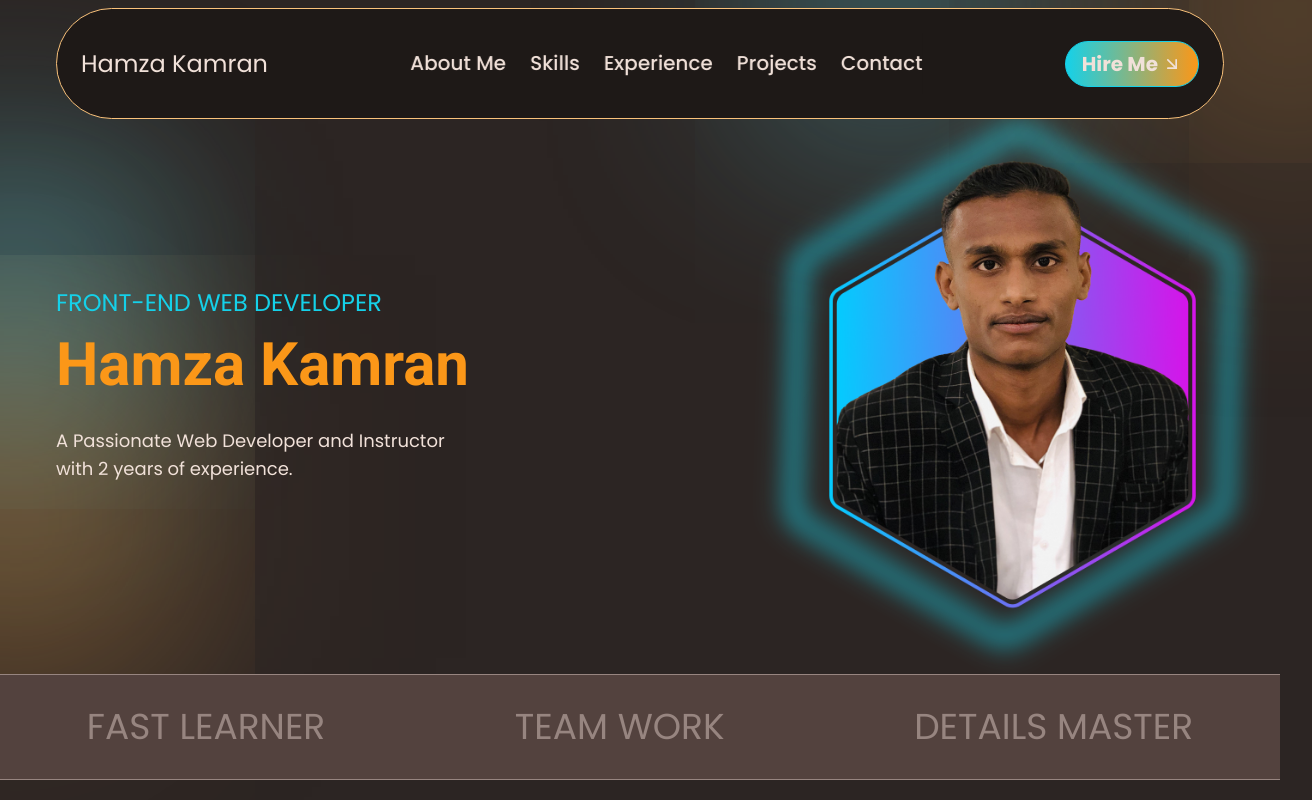
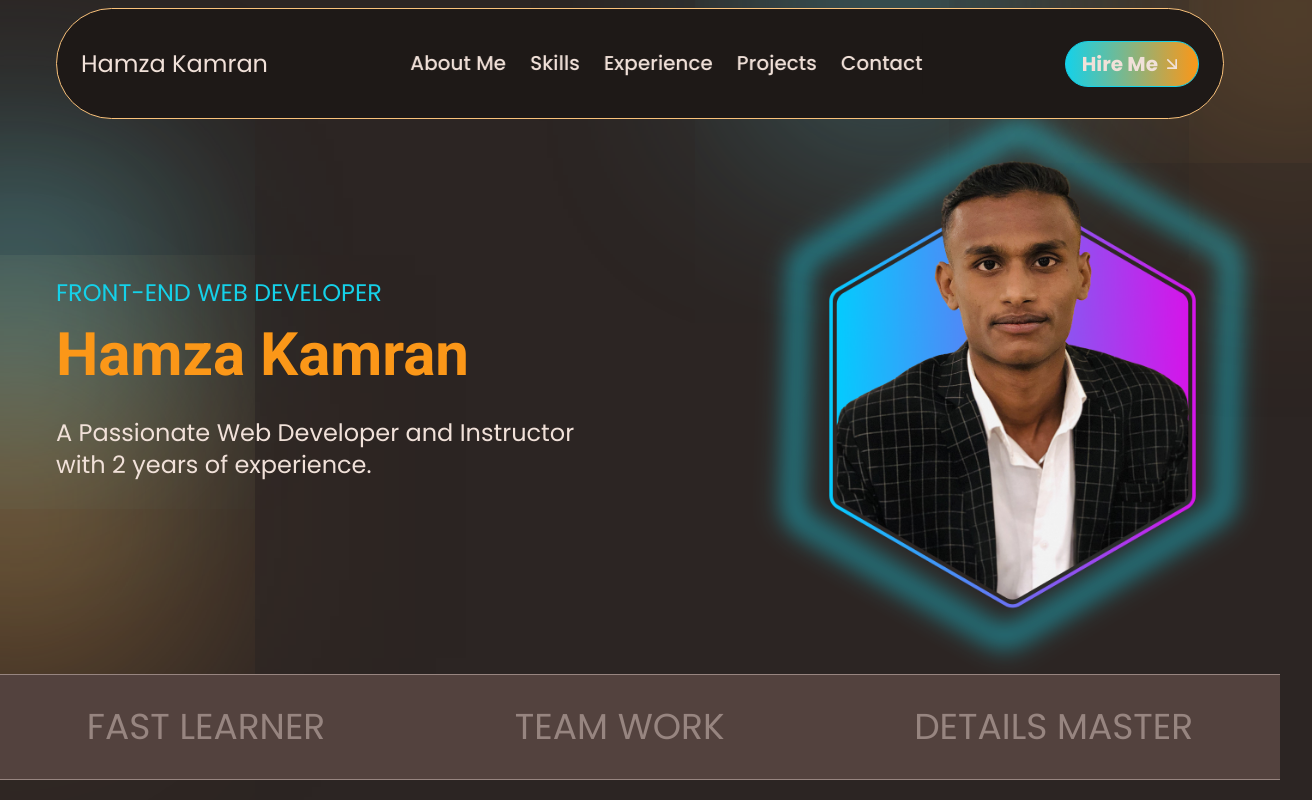
Before and after one commit to hamzakamran456/Portfolio_Site, a React (Vite) app: page / in a window 1280 px wide. Shown: the top 800 px of the page, 1312 px wide, since content can reach past the window. Built offline with nearby package versions, Linux system fonts and the light colour scheme.

Commit message:
app hero text

```diff
--- a/src/App.jsx
+++ b/src/App.jsx
@@ -13,7 +13,7 @@ import SubSkills from "./components/SkillsSection/SubSkills";
 
 function App() {
   return (
-    <main className="font-body">
+    <main className="font-body w-full overflow-x-hidden">
       <NavbarMain />
       <HeroMain />
       <HeroGradient />
--- a/src/components/HeroSection/HeroText.jsx
+++ b/src/components/HeroSection/HeroText.jsx
@@ -28,11 +28,13 @@ const HeroText = () => {
   initial="hidden"
   whileInView="show"
   viewport={{ once: false, amount: 0 }}
-        className="text-lg mt-4 text-white"
+  className="text-base sm:text-lg md:text-xl md:text-left lg:text-xl xl:text-2xl mt-4 text-white leading-relaxed lg:text-left sm:text-center my-3"
 >
-        A Passionate Web Developer and Instructor <br /> with 2 years of
-        experience.
+  A Passionate Web Developer and Instructor{" "}
+  <br className="lg:block sm:hidden" />
+  with 2 years of experience.
 </motion.p>
+
     </div>
   );
 };
```
Lines whose indentation alone changed are shown as unchanged.
